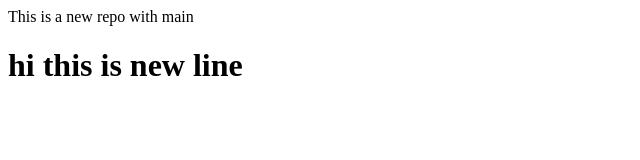
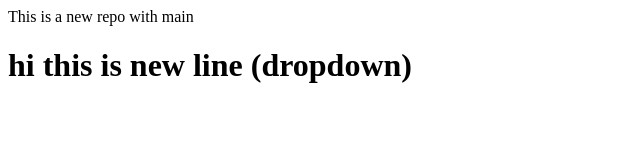
Before and after one commit to Tushar8804/localrepo, a plain HTML site: page index.html in a window 1280 px wide. Shown: the whole page, without its empty margins (0-640 px from the left). Drawn offline with Linux system fonts and the light colour scheme.

Commit message:
add dropdown

```diff
--- a/index.html
+++ b/index.html
@@ -1,2 +1,2 @@
 <p>This is a new repo with main</p>
-<h1> hi this is new line</h1>
+<h1> hi this is new line (dropdown)</h1>
```
